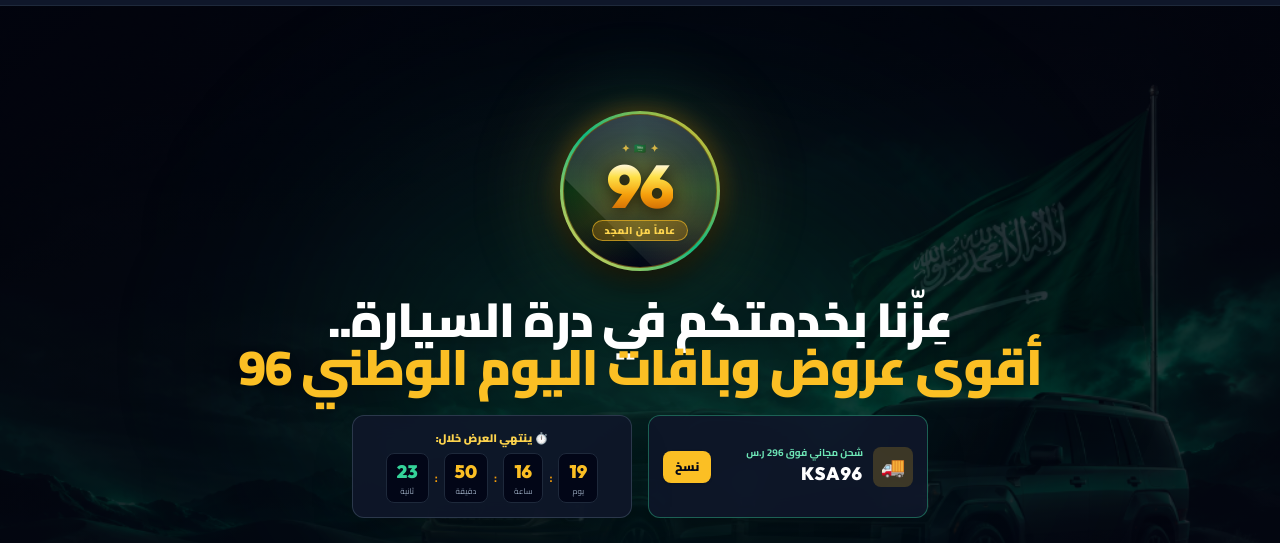
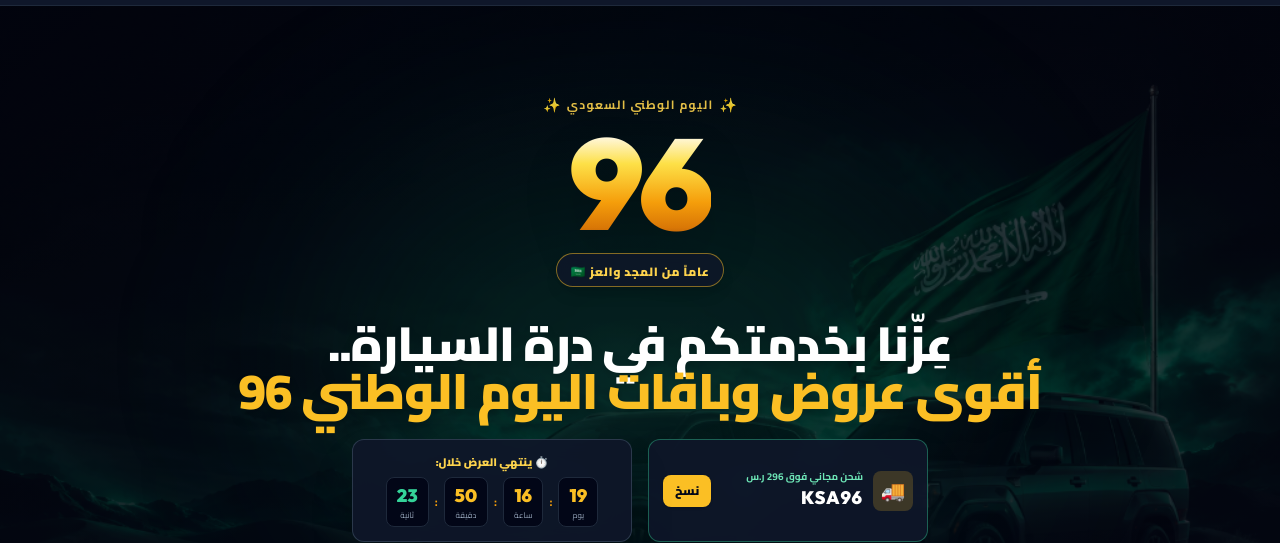
Before and after one commit to Yahya-basha/dora-cars-national-day, a plain HTML site: page index.html in a window 1280 px wide. Shown: the part 129-672 px from the top of the page. Drawn offline with nearby package versions, Linux system fonts and the light colour scheme.

Commit message:
Convert 96 into pure freestanding 3D typography with no circles

```diff
--- a/index.html
+++ b/index.html
@@ -252,52 +252,35 @@
     <!-- Centered Content Container -->
     <div class="max-w-4xl mx-auto px-4 sm:px-6 relative z-10 text-center flex flex-col items-center space-y-4 sm:space-y-6">
 
-      <!-- ─── 3D 96 GRAPHIC EMBLEM (STANDALONE, HIGH-END & INTERACTIVE) ─── -->
+      <!-- ─── 3D 96 GRAPHIC (FREESTANDING TYPOGRAPHY, NO CIRCLES) ─── -->
       <div class="emblem-96-wrapper inline-block mx-auto" id="badge3dContainer">
         <div
           id="badge3dBox"
           onclick="triggerBadgeCelebration()"
-          class="emblem-96-card group relative cursor-pointer select-none"
+          class="emblem-96-card group relative cursor-pointer select-none flex flex-col items-center justify-center p-2"
           title="انقر للاحتفال باليوم الوطني 96 🇸🇦"
         >
-          <!-- Outer Pulsing Glow Halo -->
-          <div class="absolute -inset-2.5 sm:-inset-4 bg-gradient-to-r from-amber-400/35 via-emerald-500/40 to-amber-400/35 rounded-full blur-xl sm:blur-2xl opacity-80 group-hover:opacity-100 group-hover:scale-110 transition-all duration-500 animate-pulse pointer-events-none"></div>
-
-          <!-- Main Emblem Circle Shield -->
-          <div class="relative w-24 h-24 sm:w-40 sm:h-40 rounded-full p-[2px] sm:p-[3px] bg-gradient-to-tr from-amber-300 via-emerald-500 to-amber-400 shadow-[0_15px_35px_rgba(0,0,0,0.8),0_0_25px_rgba(245,158,11,0.4)]">
-
-            <!-- Inner Deep Onyx / Emerald Glass Background -->
-            <div class="w-full h-full rounded-full bg-gradient-to-b from-slate-950 via-[#012d16] to-slate-950 p-1.5 sm:p-2 flex flex-col items-center justify-center relative overflow-hidden border border-amber-400/40 shadow-inner">
-
-              <!-- Rotating Conic Glow Background -->
-              <div class="emblem-shine-rotator absolute -inset-full opacity-35 group-hover:opacity-65 transition duration-500 pointer-events-none"></div>
-
-              <!-- Light Sweep Sheen Effect -->
-              <div class="absolute -inset-full w-[200%] h-[200%] bg-gradient-to-tr from-transparent via-white/20 to-transparent transform -rotate-45 pointer-events-none group-hover:translate-x-full transition-transform duration-1000 ease-in-out"></div>
-
-              <!-- Saudi Swords & Palm Watermark / Stars -->
-              <div class="flex items-center gap-1 text-[8px] sm:text-[10px] text-amber-300/80 font-bold relative z-10 pointer-events-none">
-                <span>✦</span>
-                <span>🇸🇦</span>
-                <span>✦</span>
+          <!-- Golden Stars & Header -->
+          <div class="flex items-center gap-1.5 text-amber-300 text-xs sm:text-sm font-bold opacity-90 mb-1 pointer-events-none">
+            <span>✨</span>
+            <span class="tracking-widest uppercase text-[10px] sm:text-xs">اليوم الوطني السعودي</span>
+            <span>✨</span>
           </div>
 
-              <!-- 3D Luxury 96 Typography -->
-              <div class="relative z-10 flex items-center justify-center transform group-hover:scale-110 transition-transform duration-300">
-                <span class="number-96-graphic text-3xl sm:text-6xl font-black leading-none tracking-tight font-numbers select-none">
+          <!-- Pure 3D Metallic Gold Number 96 -->
+          <div class="relative flex items-center justify-center group-hover:scale-110 transition-transform duration-300">
+            <span class="number-96-graphic text-6xl sm:text-8xl lg:text-9xl font-black leading-none tracking-tight font-numbers select-none drop-shadow-2xl">
               96
             </span>
           </div>
 
-              <!-- Golden Ribbon: عاماً من المجد -->
-              <div class="relative z-10 mt-0.5 sm:mt-1 px-2 sm:px-3 py-0.2 sm:py-0.5 rounded-full bg-gradient-to-r from-amber-500/25 via-amber-400/35 to-amber-500/25 border border-amber-400/60 shadow-sm">
-                <span class="text-[8px] sm:text-[10px] font-black text-amber-300 tracking-wider block whitespace-nowrap">
-                  عاماً من المجد
+          <!-- Elegant Gold Ribbon Subtitle -->
+          <div class="mt-1.5 px-3.5 py-1 rounded-full bg-slate-900/80 border border-amber-400/50 backdrop-blur-md shadow-lg">
+            <span class="text-[11px] sm:text-xs font-black text-amber-300 tracking-wider">
+              عاماً من المجد والعز 🇸🇦
             </span>
           </div>
 
-            </div>
-          </div>
         </div>
       </div>
 
```
Lines whose indentation alone changed are shown as unchanged.
